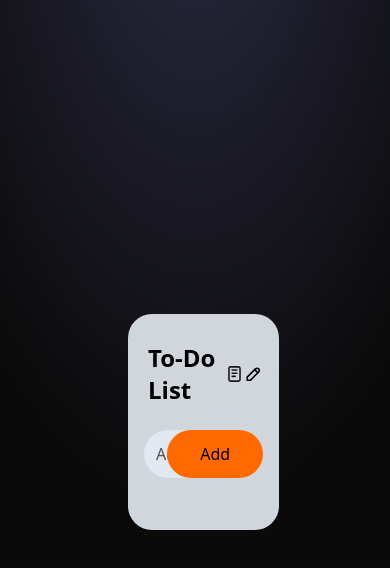
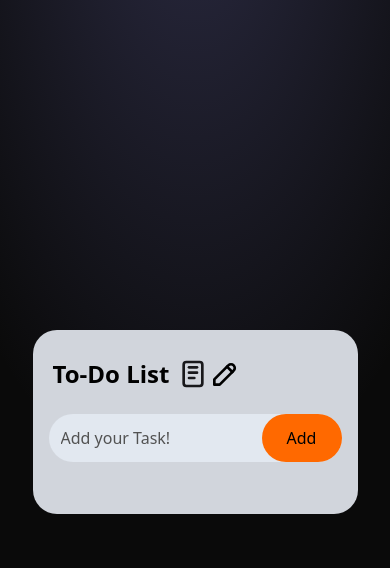
Before and after one commit to Sergiolpz-dev/To-Do-List, a website: page src/index.html in a window 390 px wide. Drawn offline with Linux system fonts and the light colour scheme.

Commit message:
Responsive Update

```diff
--- a/src/index.html
+++ b/src/index.html
@@ -7,9 +7,9 @@
     <link rel="stylesheet" href="./output.css">
 </head>
 <body>
-    <section class="w-full min-h-screen flex items-center p-32 bg-neutral-950 bg-[radial-gradient(ellipse_80%_80%_at_50%_-20%,rgba(120,119,198,0.3),rgba(255,255,255,0))] ">
+    <section class="w-full min-h-screen flex items-center bg-neutral-950 bg-[radial-gradient(ellipse_80%_80%_at_50%_-20%,rgba(120,119,198,0.3),rgba(255,255,255,0))] ">
 
-        <div class="bg-gray-300 w-96 m-auto  px-4 py-7 rounded-3xl">
+        <div class="bg-gray-300 w-5/6 max-w-96 sm:w-96  m-auto  px-4 py-7 rounded-3xl">
             <h1 class="flex items-center font-bold text-2xl ml-1 mb-6">
                 To-Do List
                 <svg class="h-8 w-8 text-zinc-900 ml-2"  width="24" height="24" viewBox="0 0 24 24" stroke-width="2" stroke="currentColor" fill="none" stroke-linecap="round" stroke-linejoin="round">  <path stroke="none" d="M0 0h24v24H0z"/>  <rect x="5" y="3" width="14" height="18" rx="2" />  <line x1="9" y1="7" x2="15" y2="7" />  <line x1="9" y1="11" x2="15" y2="11" />  <line x1="9" y1="15" x2="13" y2="15" /></svg>
@@ -17,7 +17,7 @@
             </h1>
             <form class="mt-4 mb-4 relative">
                 <input id="task" type="text" placeholder="Add your Task!" class=" bg-slate-200 w-full p-3 rounded-3xl font-medium  placeholder:text-neutral-600 focus:outline-0 ">
-                <input type="submit" value="Add" id="btn" class="bg-orange-500 absolute right-0 p-3 rounded-3xl w-24 font-medium cursor-pointer">
+                <input type="submit" value="Add" id="btn" class="bg-orange-500 absolute right-0 p-3 rounded-3xl w-20 sm:w-24 font-medium cursor-pointer">
             </form>
             <ul id="task-list" class="mt-6 ml-3 mr-5 text-lg font-medium flex flex-col gap-4"></ul>
         </div>
```
Also changed, not shown: src/output.css.
